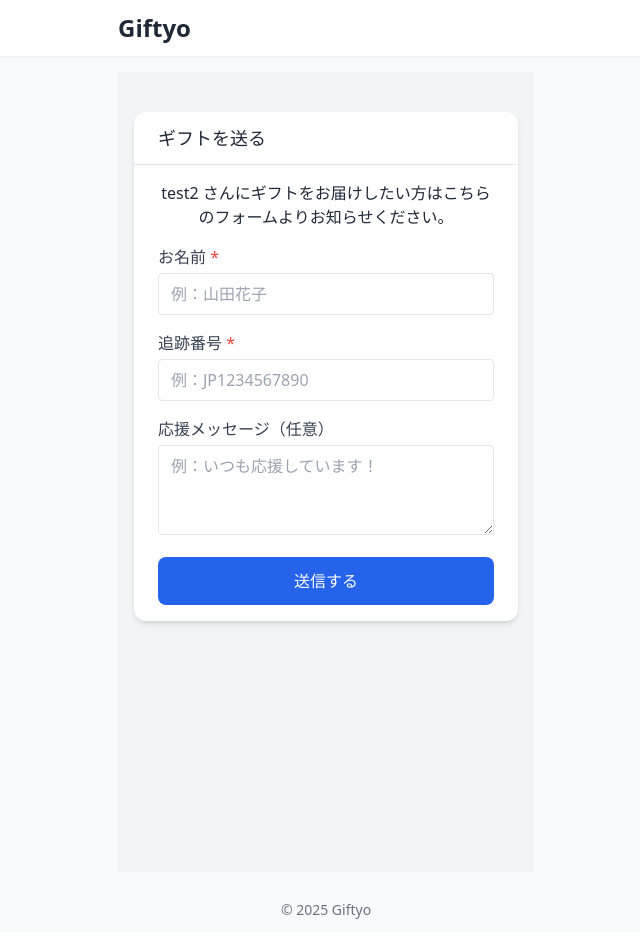
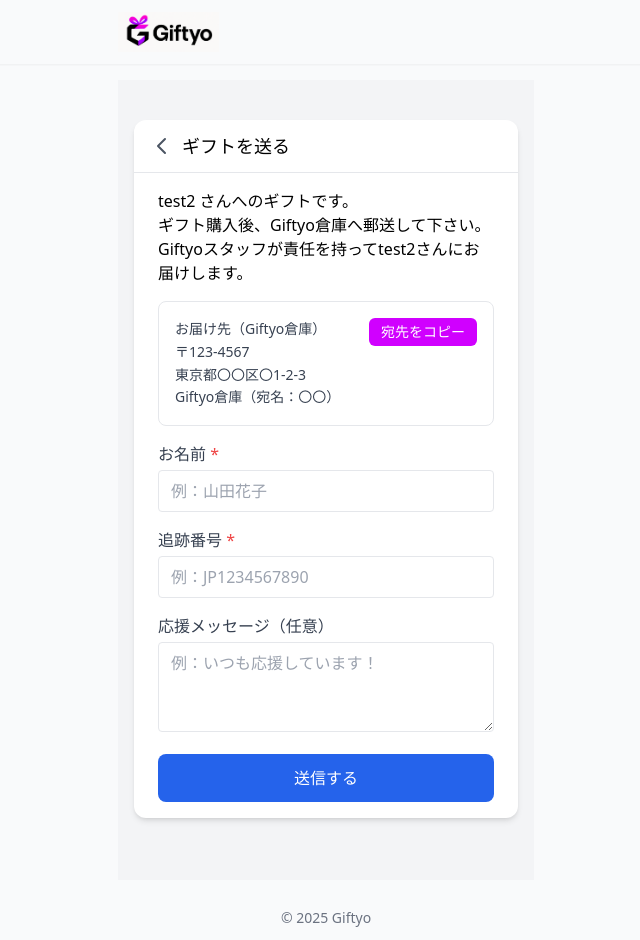
Before and after one commit to L0ve-Machine/Giftyo, a Django app: a page that uses templates/base.html in a window 1280 px wide. Shown: the whole page, without its empty margins (314-954 px from the left). Before the commit the page ends 919 px from the top, so only its background shows below. Run offline with Django 5.2, Linux system fonts and the light colour scheme; data comes from the database, SQL or seed files in the repository; both versions use the stored data as it was after the commit; data that the repository does not hold is empty; some libraries are stand-ins or nearby versions.

Commit message:
submission

```diff
--- a/Giftyo/settings.py
+++ b/Giftyo/settings.py
@@ -25,8 +25,8 @@
 # SECURITY WARNING: don't run with debug turned on in production!
 DEBUG = True
 
-ALLOWED_HOSTS = ['giftyo.net', 'www.giftyo.net', '162.43.49.201']
-
+#ALLOWED_HOSTS = ['giftyo.net', 'www.giftyo.net', '162.43.49.201']
+ALLOWED_HOSTS = ['localhost']
 
 # Application definition
 
--- a/fan/templates/fan/gift_notify.html
+++ b/fan/templates/fan/gift_notify.html
@@ -3,20 +3,48 @@
 {% block content %}
 <div class="min-h-screen bg-gray-100 p-4 flex flex-col items-center">
   <div class="w-full max-w-md bg-white rounded-xl shadow-md mt-6 mb-8 overflow-hidden">
+    <!-- ヘッダー -->
     <div class="flex items-center px-4 py-3 border-b">
       <a href="javascript:history.back()" class="text-gray-600 hover:text-gray-900">
         <!-- 戻るアイコン -->
+        <svg xmlns="http://www.w3.org/2000/svg" class="h-6 w-6" fill="none" viewBox="0 0 24 24" stroke="currentColor">
+          <path stroke-linecap="round" stroke-linejoin="round" stroke-width="2" d="M15 19l-7-7 7-7" />
+        </svg>
       </a>
       <span class="ml-2 text-lg font-medium">ギフトを送る</span>
     </div>
 
+    <!-- コンテンツ -->
     <div class="px-6 py-4">
-      <p class="text-center mb-4">
-        {{ influencer.display_name }} さんにギフトをお届けしたい方はこちらのフォームよりお知らせください。
+      <!-- ギフト文 -->
+      <p class="text-left mb-4">
+        {{ influencer.display_name }} さんへのギフトです。<br>
+        ギフト購入後、Giftyo倉庫へ郵送して下さい。<br>
+        Giftyoスタッフが責任を持って{{ influencer.display_name }}さんにお届けします。
       </p>
 
+      <!-- お届け先ブロック -->
+      <div class="bg-white border border-gray-200 rounded-lg p-4 mb-4">
+        <div class="flex justify-between items-start">
+          <div class="text-sm text-gray-700 leading-relaxed">
+            お届け先（Giftyo倉庫）<br>
+            〒123-4567<br>
+            東京都〇〇区〇1-2-3<br>
+            Giftyo倉庫（宛名：〇〇）
+          </div>
+          <button
+            id="copyAddressBtn"
+            class="ml-4 px-3 py-1 bg-accent-purple hover:bg-accent-dark text-white rounded-md text-sm"
+          >
+            宛先をコピー
+          </button>
+        </div>
+      </div>
+
+      <!-- エラーバナー -->
       <p id="errorBanner" class="text-red-500 mb-4 hidden">未入力の箇所があります。</p>
 
+      <!-- ギフト送信フォーム -->
       <form id="giftForm" method="post" novalidate>
         {% csrf_token %}
         <!-- お名前 -->
@@ -25,8 +53,11 @@
             お名前 <span class="text-red-500">*</span>
           </label>
           <input
-            type="text" id="sender_name" name="fan_nickname"
-            required oninvalid="this.setCustomValidity('お名前を入力してください')"
+            type="text"
+            id="sender_name"
+            name="fan_nickname"
+            required
+            oninvalid="this.setCustomValidity('お名前を入力してください')"
             oninput="this.setCustomValidity('')"
             placeholder="例：山田花子"
             class="w-full px-3 py-2 border rounded focus:ring-2 focus:ring-blue-400"
@@ -40,8 +71,11 @@
             追跡番号 <span class="text-red-500">*</span>
           </label>
           <input
-            type="text" id="tracking_number" name="tracking_number"
-            required oninvalid="this.setCustomValidity('追跡番号を入力してください')"
+            type="text"
+            id="tracking_number"
+            name="tracking_number"
+            required
+            oninvalid="this.setCustomValidity('追跡番号を入力してください')"
             oninput="this.setCustomValidity('')"
             placeholder="例：JP1234567890"
             class="w-full px-3 py-2 border rounded focus:ring-2 focus:ring-blue-400"
@@ -49,17 +83,19 @@
           >
         </div>
 
-        <!-- メッセージ -->
+        <!-- 応援メッセージ -->
         <div class="mb-4">
           <label for="anonymous_message" class="block text-gray-700 mb-1">応援メッセージ（任意）</label>
           <textarea
-            id="anonymous_message" name="anonymous_message" rows="3"
+            id="anonymous_message"
+            name="anonymous_message"
+            rows="3"
             placeholder="例：いつも応援しています！"
             class="w-full px-3 py-2 border rounded focus:ring-2 focus:ring-blue-400"
           >{{ anonymous_message|default:'' }}</textarea>
         </div>
 
-        <!-- 送信ボタン（色を標準色に変更） -->
+        <!-- 送信ボタン -->
         <button
           type="submit"
           class="w-full py-3 bg-blue-600 text-white rounded-lg hover:bg-blue-700 transition"
@@ -71,13 +107,28 @@
   </div>
 </div>
 
+<!-- スクリプト -->
 <script>
+  // フォームのバリデーション
   document.getElementById('giftForm').addEventListener('submit', function(e) {
     if (!this.checkValidity()) {
       e.preventDefault();
-    this.querySelectorAll('input,textarea').forEach(el=>el.setCustomValidity(''));
+      this.querySelectorAll('input,textarea').forEach(el => el.setCustomValidity(''));
       document.getElementById('errorBanner').classList.remove('hidden');
     }
   });
+
+  // 住所コピー機能
+  document.getElementById('copyAddressBtn').addEventListener('click', function() {
+    const address =
+      'お届け先（Giftyo倉庫）\n' +
+      '〒123-4567\n' +
+      '東京都〇〇区〇1-2-3\n' +
+      'Giftyo倉庫（宛名：〇〇）';
+    navigator.clipboard.writeText(address).then(() => {
+      this.textContent = 'コピーしました';
+      setTimeout(() => this.textContent = '宛先をコピー', 2000);
+    });
+  });
 </script>
 {% endblock %}
--- a/fan/views.py
+++ b/fan/views.py
@@ -23,13 +23,13 @@
     return render(request, "fan/payment_summary.html", {
         "influencer": influencer,
         "gift":       gift,
-        "shipping_fee":    500,
-        "anonymous_fee":   100,
+        "shipping_fee":    1500,
+        "anonymous_fee":   1200,
         "wrapping_option": "スタンダード",
-        "wrapping_fee":    200,
-        "message_card_fee":150,
-        "payment_fee":     50,
-        "total_amount":    1000,          # 例
+        "wrapping_fee":    500,
+        "message_card_fee":0,
+        "payment_fee":     130,
+        "total_amount":    3330,
         "STRIPE_PUBLISHABLE_KEY": settings.STRIPE_PUBLISHABLE_KEY,  # ★追加
     })
 
--- a/influencer/templates/influencer/dashboard.html
+++ b/influencer/templates/influencer/dashboard.html
@@ -242,7 +242,7 @@
     <div class="mt-6">
   <a href="{% url 'influencer:shipping_address' %}"
      class="block w-full py-3 text-center border border-gray-300 rounded-lg bg-white text-gray-800 hover:bg-gray-50 transition">
-    転送先設定
+    お届け先設定
   </a>
 </div>
 {% endblock %}
--- a/influencer/urls.py
+++ b/influencer/urls.py
@@ -1,5 +1,6 @@
 from django.urls import path
 from . import views
+from .views import RegisterView
 
 
 app_name = 'influencer'
@@ -12,4 +13,6 @@
     path('wish/<int:pk>/delete/', views.wishitem_delete_view, name='wish_delete'),
     path('gift/<int:pk>/mark-read/', views.gift_mark_read_view, name='gift_mark_read'),
     path('shipping-address/', views.shipping_address_view, name='shipping_address'),
+
+    path('signup/', RegisterView.as_view(), name='signup'),
 ]
--- a/templates/base.html
+++ b/templates/base.html
@@ -6,22 +6,39 @@
   <meta name="viewport" content="width=device-width, initial-scale=1.0" />
   <title>{% block title %}Giftyo{% endblock %}</title>
   {% load static %}
-  <!-- Tailwind CSS（npmでビルド済みの styles.css を static/css/dist/ に配置） -->
-    <script src="https://cdn.tailwindcss.com"></script>
+  <!-- Tailwind CSS -->
+  <script src="https://cdn.tailwindcss.com"></script>
+  <script>
+    tailwind.config = {
+      theme: {
+        extend: {
+          colors: {
+            'accent-purple': '#D000FF',
+            'accent-dark': '#B000E0',
+          }
+        }
+      }
+    }
+  </script>
 </head>
-<body class="bg-gray-50 text-gray-800 font-sans">
+<body class="bg-gray-50 text-black font-sans">
 
   <!-- ヘッダー -->
-  <header class="bg-white shadow-sm">
-    <div class="max-w-md mx-auto px-4 py-3">
-      <a href="{% url 'fan:home' %}" class="text-2xl font-bold text-primary">Giftyo</a>
+  <header class="bg-transparent shadow-sm">
+    <div class="max-w-md mx-auto px-4 py-3 flex items-center">
+      <a href="{% url 'fan:home' %}" class="block">
+        <img
+          src="{% static 'images/Giftyo.png' %}"
+          alt="Giftyo ロゴ"
+          class="h-10 w-auto"
+        />
+      </a>
     </div>
   </header>
 
   <!-- メインコンテンツ -->
   <main class="max-w-md mx-auto px-4 py-4">
     {% block content %}
-    <!-- 各ページ固有のコンテンツがここに入る -->
     {% endblock %}
   </main>
 
```
Also changed, not shown: fan/templates/fan/home.html (+22 -38 lines), fan/templates/fan/influencer_public.html (+18 -29 lines), influencer/forms.py (+18 -0 lines), influencer/views.py (+10 -0 lines), templates/registration/signup.html (+13 -1 lines), db.sqlite3, static/images/1000008418.png (added), static/images/Giftyo.png (added). Lines whose indentation alone changed are shown as unchanged.
